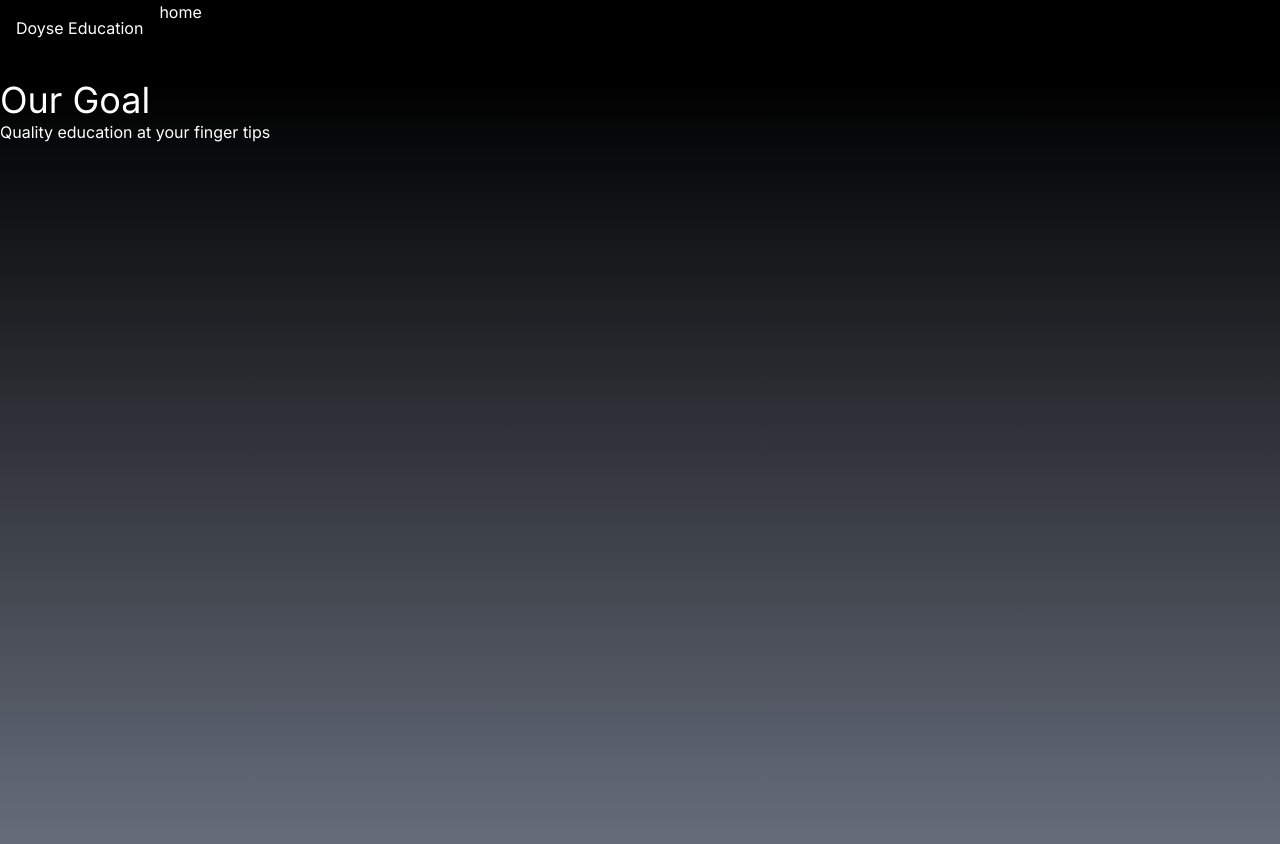
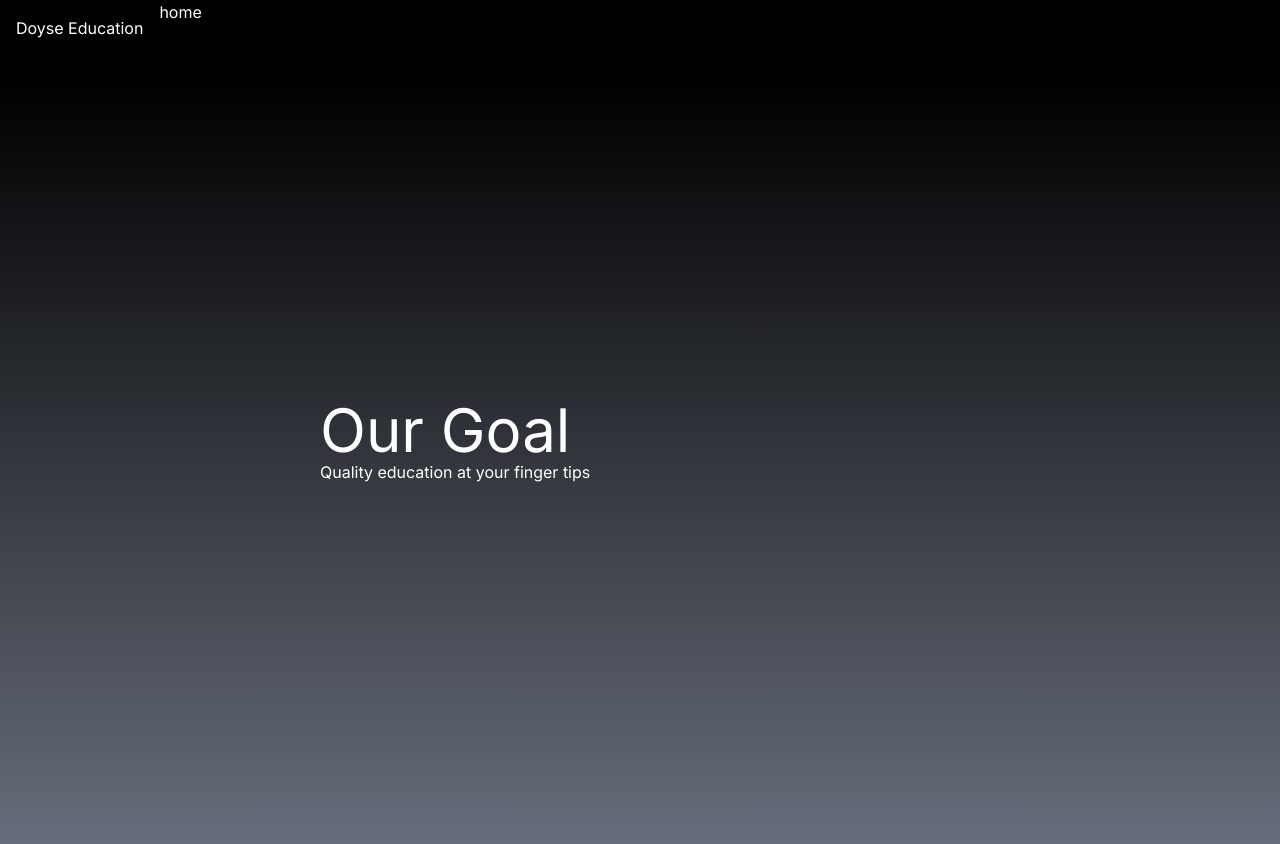
Before and after one commit to Adebozz/my-app, a Next.js app: page / in a window 1280 px wide. Shown: the top 844 px of the page. Built offline with nearby package versions, Linux system fonts and the light colour scheme.

Commit message:
first commit

```diff
--- a/src/app/components/Homes.js
+++ b/src/app/components/Homes.js
@@ -7,8 +7,8 @@ const Homes = () => {
       className="flex flex-col w-full min-h-screen bg-gradient-to-b from-black to-gray-500"
     >
       <div className="w-full h-full text-white">
-        <div className="w-full align-center flex-col flex justify-center">
-          <h1 className="text-white text-4xl">Our Goal</h1>
+        <div className="w-full align-center flex-col flex justify-center p-80">
+          <h1 className="text-white text-6xl">Our Goal</h1>
           <p>Quality education at your finger tips</p>
         </div>
       </div>
```
